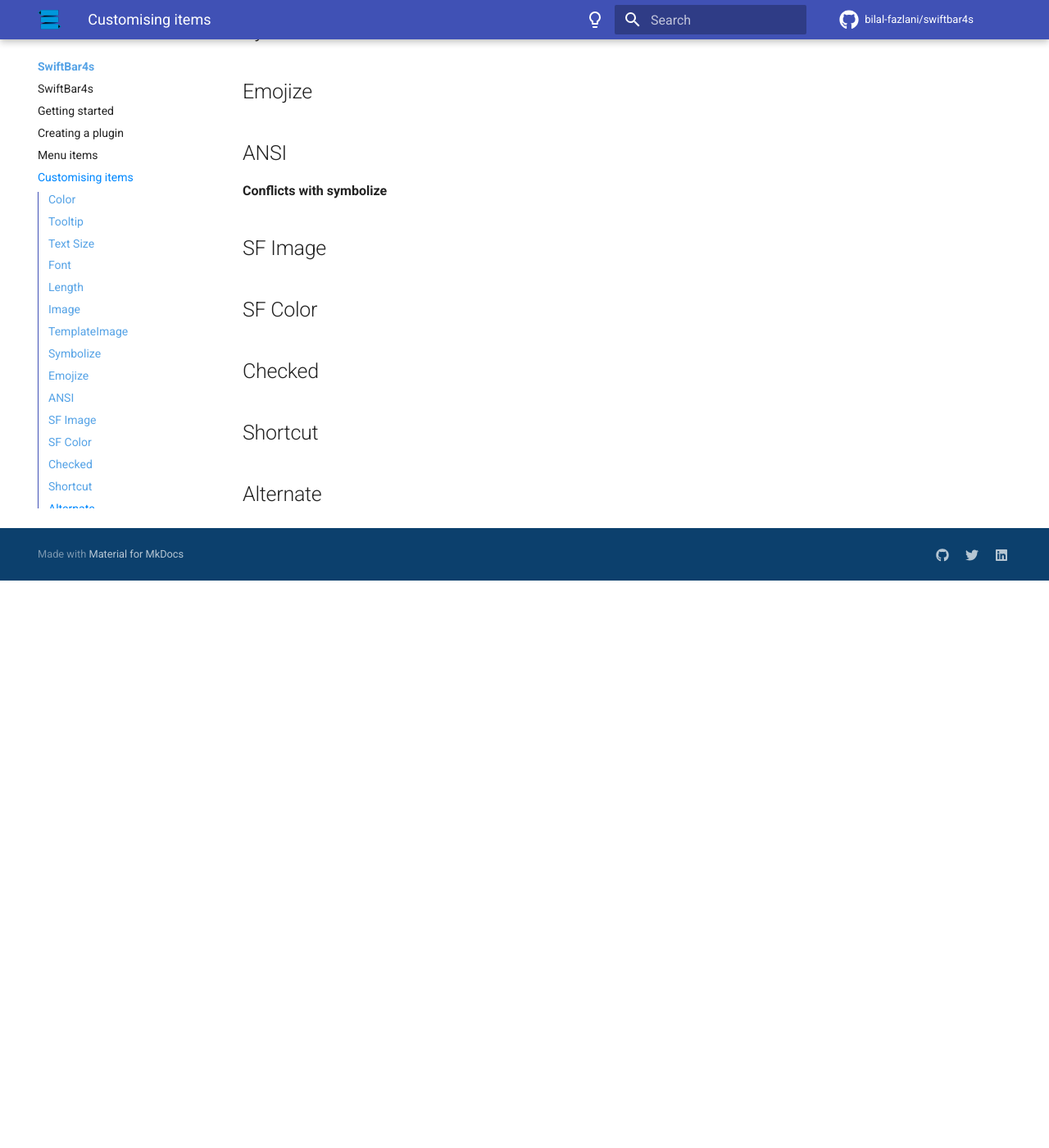
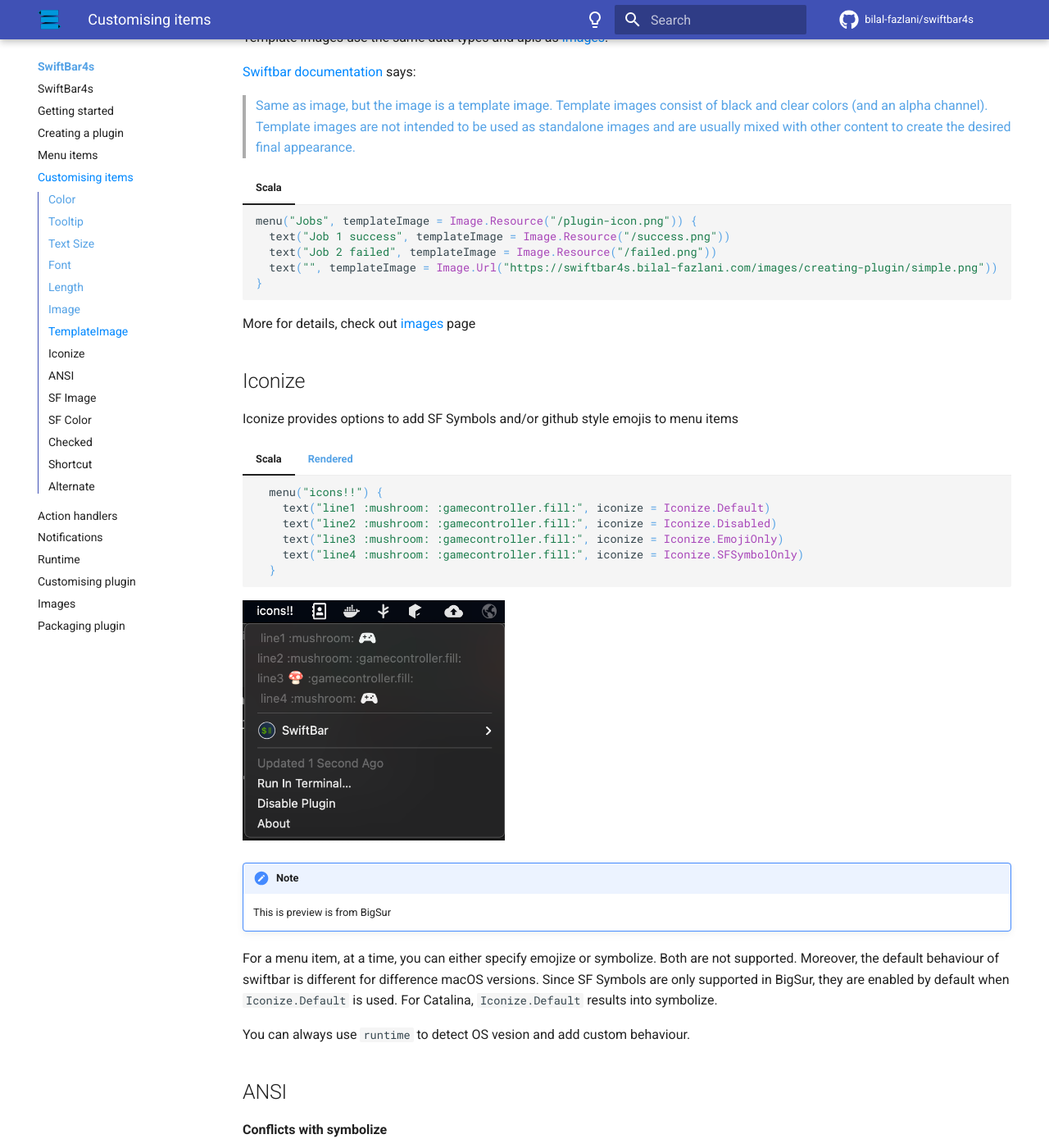
Before and after one commit to bilal-fazlani/swiftbar4s, an MkDocs documentation site: the page built from docs/customising-items.md, in a window 1280 px wide and 1400 px high, scrolled down 3743 px. Shown: the whole window at 82% size. Built offline with MkDocs 1.6.1 and Material for MkDocs 9.7.7, drawn with Linux system fonts in a browser that asks for light colours; comment, search, counter and statistics services are not loaded; before the commit the page ends 4451 px from its top, so only the background shows below that; some of the changed text lies outside the part shown.

Commit message:
Add docs for Iconize

````diff
--- a/docs/customising-items.md
+++ b/docs/customising-items.md
@@ -152,17 +152,70 @@ As of now, [png & jpeg](https://github.com/swiftbar/SwiftBar/issues/198) images
 
 Swiftbar4s provides some apis to use images from resource directory or from internet using a url.
 
-More for details, check out [this](/images) page.
+=== "Scala"
+    ```scala
+    menu("Jobs", image = Image.Resource("/plugin-icon.png")) {
+      text("Job 1 success", image = Image.Resource("/success.png"))
+      text("Job 2 failed", image = Image.Resource("/failed.png"))
+      text("", image = Image.Url("https://swiftbar4s.bilal-fazlani.com/images/creating-plugin/simple.png"))
+    }
+    ```
+
+More for details, check out [images](/images) page
 
 ## TemplateImage
 
-Template images use the same data types and apis as [images](/images). from [Swiftbar documentation](https://github.com/swiftbar/SwiftBar)
+Template images use the same data types and apis as [images](/images).
+
+[Swiftbar documentation](https://github.com/swiftbar/SwiftBar) says:
 
 > Same as image, but the image is a template image. Template images consist of black and clear colors (and an alpha channel). Template images are not intended to be used as standalone images and are usually mixed with other content to create the desired final appearance.
 
-## Symbolize
+=== "Scala"
+    ```scala
+    menu("Jobs", templateImage = Image.Resource("/plugin-icon.png")) {
+      text("Job 1 success", templateImage = Image.Resource("/success.png"))
+      text("Job 2 failed", templateImage = Image.Resource("/failed.png"))
+      text("", templateImage = Image.Url("https://swiftbar4s.bilal-fazlani.com/images/creating-plugin/simple.png"))
+    }
+    ```
 
-## Emojize
+More for details, check out [images](/images) page
+
+## Iconize
+
+Iconize provides options to add SF Symbols and/or github style emojis to menu items
+
+=== "Scala"
+
+    ```scala
+      menu("icons!!") {
+        text("line1 :mushroom: :gamecontroller.fill:", iconize = Iconize.Default)
+        text("line2 :mushroom: :gamecontroller.fill:", iconize = Iconize.Disabled)
+        text("line3 :mushroom: :gamecontroller.fill:", iconize = Iconize.EmojiOnly)
+        text("line4 :mushroom: :gamecontroller.fill:", iconize = Iconize.SFSymbolOnly)
+      }
+    ```
+
+=== "Rendered"
+
+    ```
+    icons!!
+    ---
+    line1 :mushroom: :gamecontroller.fill:
+    line2 :mushroom: :gamecontroller.fill: | emojize=false symbolize=false
+    line3 :mushroom: :gamecontroller.fill: | symbolize=false
+    line4 :mushroom: :gamecontroller.fill: | emojize=false
+    ```
+
+![iconize preview](/images/iconize/preview.png){: style="width:320px" loading = lazy}
+
+!!! note
+    This is preview is from BigSur
+
+For a menu item, at a time, you can either specify emojize or symbolize. Both are not supported. Moreover, the default behaviour of swiftbar is different for difference macOS versions. Since SF Symbols are only supported in BigSur, they are enabled by default when `Iconize.Default` is used. For Catalina, `Iconize.Default` results into symbolize.
+
+You can always use `runtime` to detect OS vesion and add custom behaviour.
 
 ## ANSI
 **Conflicts with symbolize**
````
Also changed, not shown: docs/images/iconize/preview.png (added), 2 other files.
